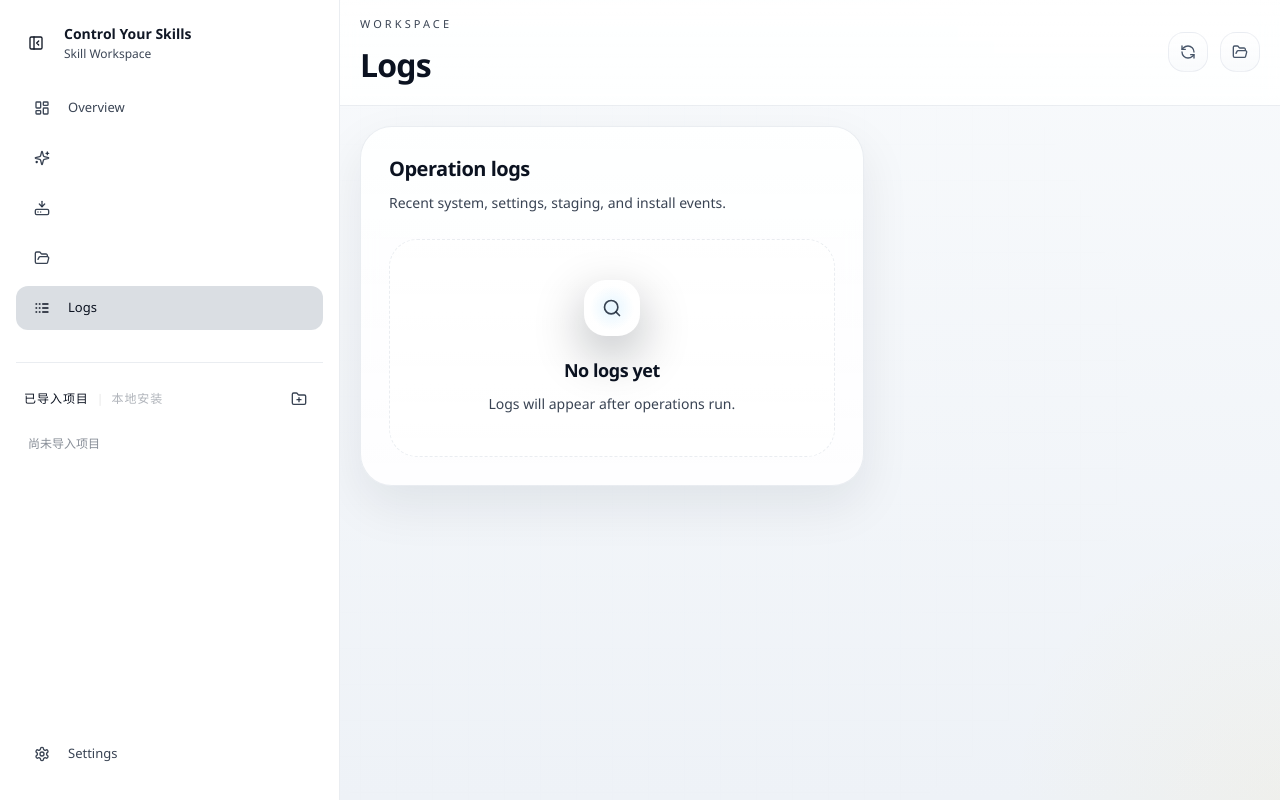
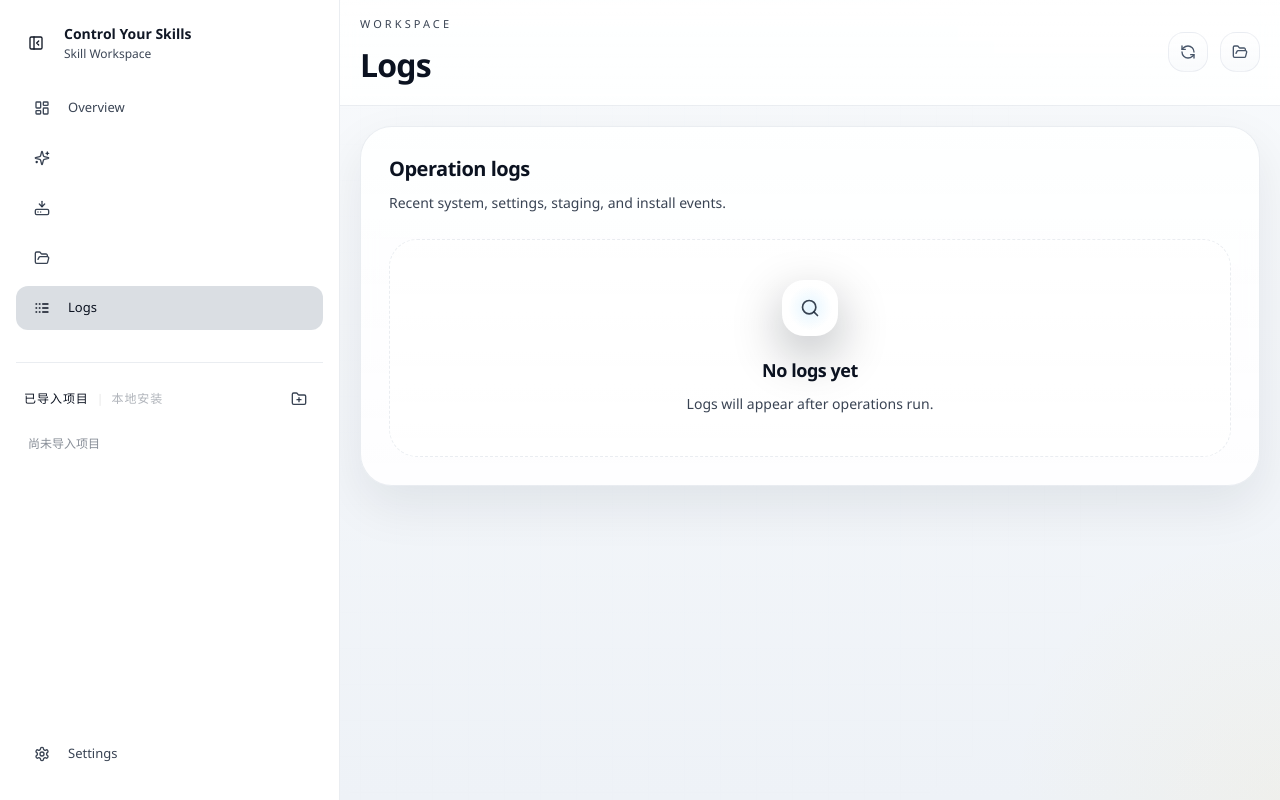
Before and after one commit to KlayPeter/control-yours-skills, a Next.js app: page /logs in a window 1280 px wide. Built offline with nearby package versions, Linux system fonts and the light colour scheme.

Commit message:
style: disable detail panel layout for now

```diff
--- a/src/components/workspace-app.tsx
+++ b/src/components/workspace-app.tsx
@@ -65,8 +65,7 @@ export function WorkspaceApp({ section, initialSkillId }: WorkspaceAppProps) {
       t={t}
     />
   );
-  const showDetailLayout =
-    Boolean(detailPanel) && (section === "local-install" || section === "projects" || section === "staged" || section === "logs");
+  const showDetailLayout = false; // Disabled for now as per user request
 
   return (
     <div className="app-shell app-grid min-h-screen app-text">
```
